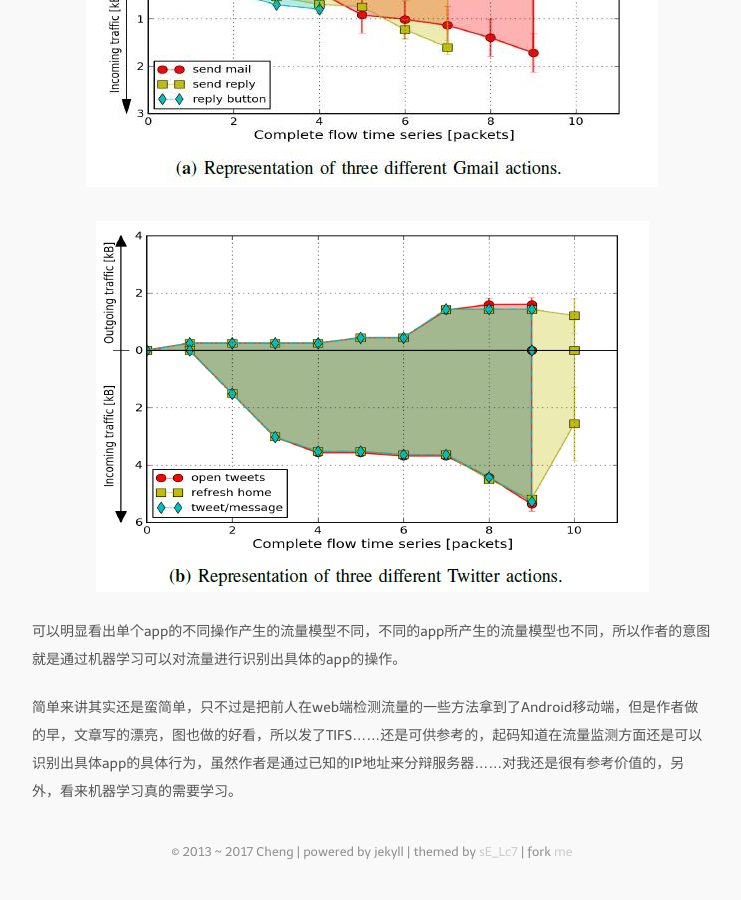
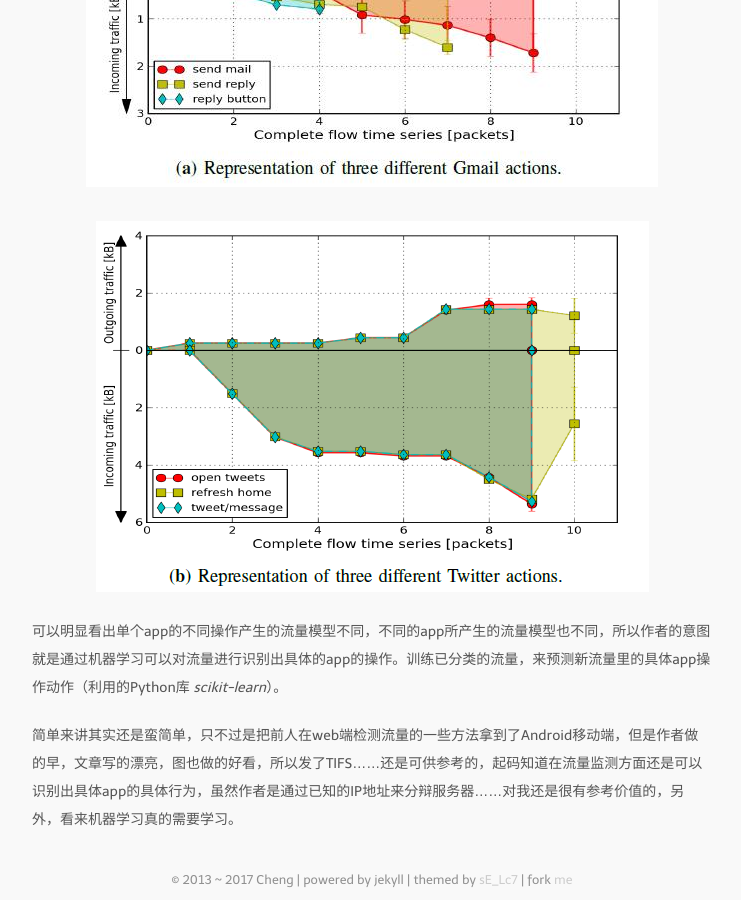
Before and after one commit to seLc7/seLc7.github.io, a Jekyll site: the page built from _posts/2016-06-16-TIFS15_analyzing_network_traffic_to_identify_acitons.md, in a window 1280 px wide and 900 px high, scrolled down 1538 px. Shown: the whole window, without its empty margins (268-1009 px from the left). Built offline with Jekyll 4.4.1, drawn with Linux system fonts in a browser that asks for light colours; comment, search, counter and statistics services are not loaded; before the commit the page ends 2410 px from its top, so only the background shows below that.

Commit message:
little change

```diff
--- a/_posts/2016-06-16-TIFS15_analyzing_network_traffic_to_identify_acitons.md
+++ b/_posts/2016-06-16-TIFS15_analyzing_network_traffic_to_identify_acitons.md
@@ -40,6 +40,6 @@ tags:
 
 ![](/files/2016/20160616_02.png)
 
-可以明显看出单个app的不同操作产生的流量模型不同，不同的app所产生的流量模型也不同，所以作者的意图就是通过机器学习可以对流量进行识别出具体的app的操作。
+可以明显看出单个app的不同操作产生的流量模型不同，不同的app所产生的流量模型也不同，所以作者的意图就是通过机器学习可以对流量进行识别出具体的app的操作。训练已分类的流量，来预测新流量里的具体app操作动作（利用的Python库 _scikit-learn_）。
 
 简单来讲其实还是蛮简单，只不过是把前人在web端检测流量的一些方法拿到了Android移动端，但是作者做的早，文章写的漂亮，图也做的好看，所以发了TIFS……还是可供参考的，起码知道在流量监测方面还是可以识别出具体app的具体行为，虽然作者是通过已知的IP地址来分辩服务器……对我还是很有参考价值的，另外，看来机器学习真的需要学习。
```
